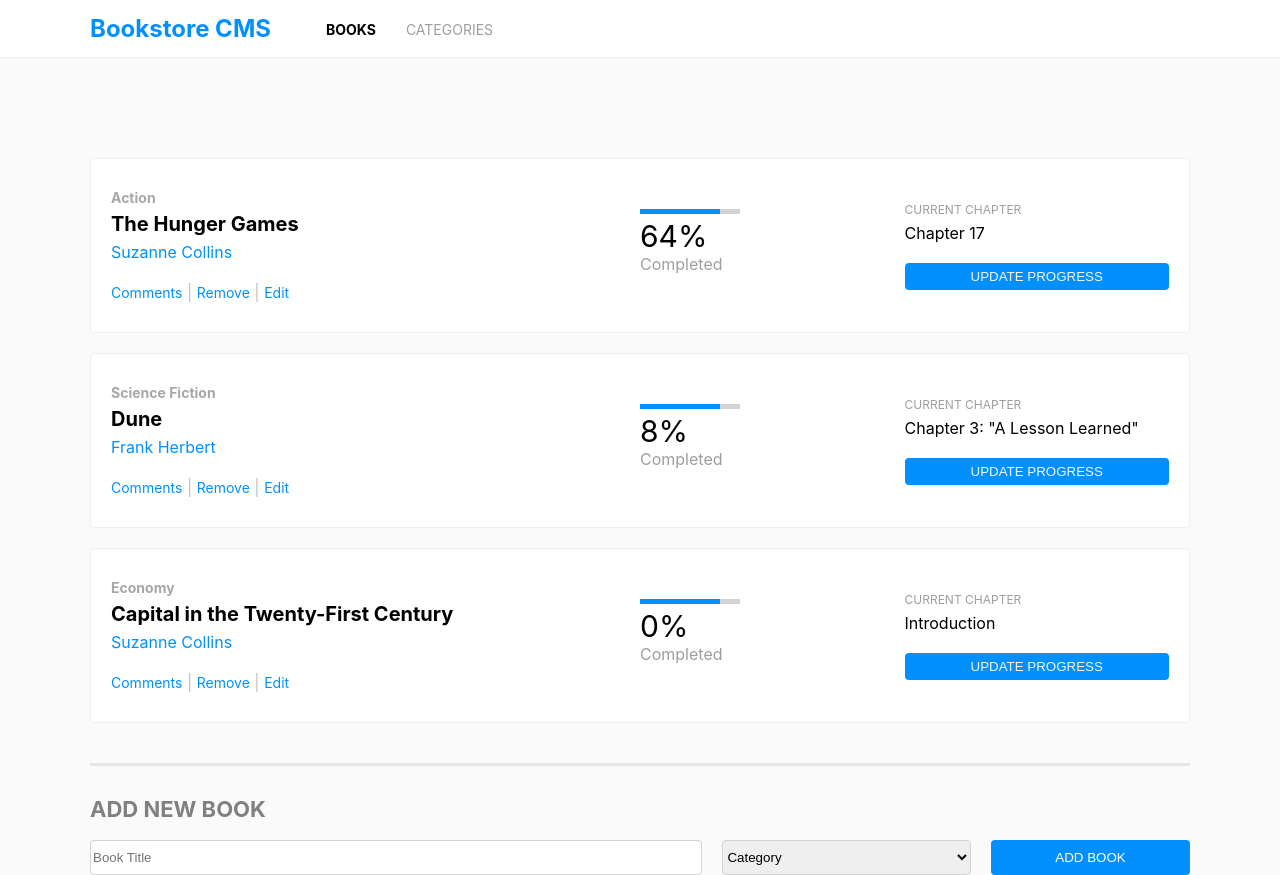
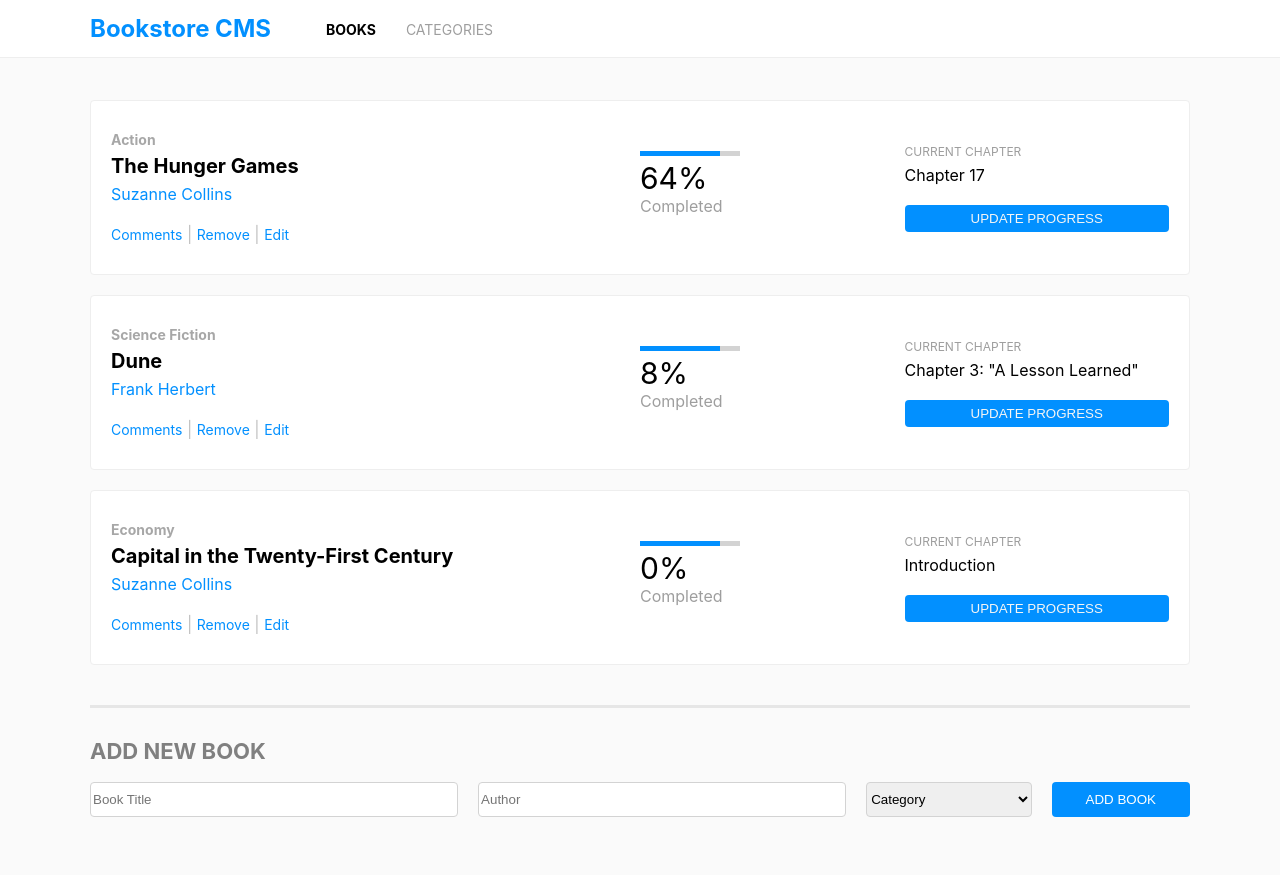
Before and after one commit to fernandorpm/bookstore, a React (Create React App) app: page / in a window 1280 px wide. After the commit the page ends 817 px from the top, so only its background shows below. Built offline with nearby package versions, Linux system fonts and the light colour scheme.

Commit message:
Add redux for books creation

```diff
--- a/package.json
+++ b/package.json
@@ -14,6 +14,8 @@
     "react-router-dom": "^5.2.0",
     "react-scripts": "4.0.3",
     "redux": "^4.1.1",
+    "redux-logger": "^3.0.6",
+    "uuid": "^8.3.2",
     "web-vitals": "^1.0.1"
   },
   "scripts": {
--- a/src/components/books/BookNew.js
+++ b/src/components/books/BookNew.js
@@ -1,19 +1,53 @@
 import React from 'react';
+import { useDispatch } from 'react-redux';
 
-const BookNew = () => (
+import { v4 as uuidv4 } from 'uuid';
+
+import { addBook } from '../../redux/books/books';
+
+const BookNew = () => {
+  const dispatch = useDispatch();
+
+  const submitBookToStore = () => {
+    // set values to variable;
+    const title = document.querySelector('.book-add-title').value;
+    const author = document.querySelector('.book-add-author').value;
+    const category = document.querySelector('.book-add-category').value;
+
+    // clear input field
+    document.querySelector('.book-add-title').value = '';
+    document.querySelector('.book-add-author').value = '';
+    document.querySelector('.book-add-category').value = '';
+
+    const newBook = {
+      id: uuidv4(),
+      title,
+      author,
+      category,
+    };
+
+    // dispatch an action and pass it the newBook object (your action's payload)
+    dispatch(addBook(newBook));
+  };
+
+  return (
     <>
-    <h2 className="book-add-title">ADD NEW BOOK</h2>
+      <h2 className="book-add-h">ADD NEW BOOK</h2>
       <div className="book-add-form">
-      <input className="book-add-input" placeholder="Book Title" />
-      <select className="book-add-category" name="categories" id="categories">
-        <option value="" selected>Category</option>
+        <input className="book-add-title" placeholder="Book Title" />
+        <input className="book-add-author" placeholder="Author" />
+        <select className="book-add-category" name="categories" id="categories" defaultValue="">
+          <option value="">Category</option>
           <option value="action">Action</option>
           <option value="science-fiction">Science Fiction</option>
           <option value="economy">Economy</option>
         </select>
-      <input className="book-add-button" type="submit" value="ADD BOOK" />
+        <button onClick={submitBookToStore} className="book-add-button" type="button">ADD BOOK</button>
+
+        {/* <input className="book-add-button" type="submit" value="ADD BOOK" /> */}
       </div>
     </>
   );
+};
 
 export default BookNew;
--- a/src/index.css
+++ b/src/index.css
@@ -53,6 +53,8 @@
 nav {
   background: white;
   border-bottom: 1px solid #eee;
+  position: fixed;
+  width: 100%;
 }
 
 nav > div {
@@ -203,7 +205,7 @@
 
 /* ADD BOOKS ==================== */
 
-.book-add-title {
+.book-add-h {
   margin-top: 40px;
   padding-top: 30px;
   border-top: 3px solid rgb(230, 230, 230);
@@ -222,8 +224,14 @@
   gap: 20px;
 }
 
-.book-add-input {
-  width: calc(100% - 490px);
+.book-add-title {
+  width: 50%;
+  border: 1px solid lightgray;
+  border-radius: 4px;
+}
+
+.book-add-author {
+  width: 50%;
   border: 1px solid lightgray;
   border-radius: 4px;
 }
--- a/src/redux/books/books.js
+++ b/src/redux/books/books.js
@@ -1,36 +1,35 @@
-// // Actions
-// const ADD_BOOK = 'bookStore/books/ADD_BOOK';
-// const REMOVE_BOOK = 'bookStore/books/REMOVE_BOOK';
+// Actions
+const ADD_BOOK = 'bookStore/books/ADD_BOOK';
+const REMOVE_BOOK = 'bookStore/books/REMOVE_BOOK';
 
-// // Reducer
-// export default function reducer(state = [], action = {}) {
+// Reducer
+export default function reducer(state = [], action = {}) {
+  switch (action.type) {
+    case ADD_BOOK:
+      return [...state, action.book];
 
-//   switch (action.type) {
+    case REMOVE_BOOK:
+      return state.filter((b) => b.id !== action.id);
 
-//     case ADD_BOOK:
-//       return [ ...state, action.payload];
+    default:
+      return state;
+  }
+}
 
-//     case REMOVE_BOOK:
-//       return state.filter(book => book.id !== id);
+// Action Creators
+export const addBook = (book) => ({
+  type: ADD_BOOK,
+  book,
+});
 
-//     default:
-//       return state;
-//   }
+export const removeBook = (book, id) => ({
+  type: REMOVE_BOOK,
+  book,
+  id,
+});
+
+// side effects, only as applicable
+// e.g. thunks, epics, etc
+// export function getBook() {
+//   return (dispatch) => get('/book').then((book) => dispatch(updateBook(book)));
 // }
-
-// // Action Creators
-// export const addBook = payload => ({
-//   type: ADD_BOOK,
-//   payload
-// })
-
-// export const addBook = payload => ({
-//   type: REMOVE_BOOK,
-//   payload
-// })
-
-// // side effects, only as applicable
-// // e.g. thunks, epics, etc
-// export function getBook () {
-//   return dispatch => get('/book').then(book => dispatch(updateBook(book)))
-// }
--- a/src/redux/configureStore.js
+++ b/src/redux/configureStore.js
@@ -0,0 +1,15 @@
+import { createStore, combineReducers, applyMiddleware } from 'redux';
+import logger from 'redux-logger';
+import booksReducer from './books/books';
+
+const reducer = combineReducers({
+  booksReducer,
+  // additional reducers could be added here
+});
+
+const store = createStore(
+  reducer,
+  applyMiddleware(logger),
+);
+
+export default store;
```
Also changed, not shown: src/App.js (+6 -3 lines), 1 other file (tests, documents, lock files or other folders). Lines whose indentation alone changed are shown as unchanged.
